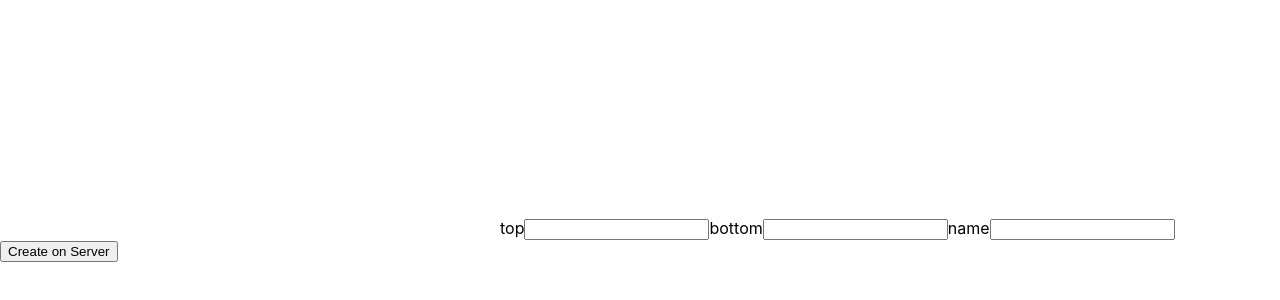
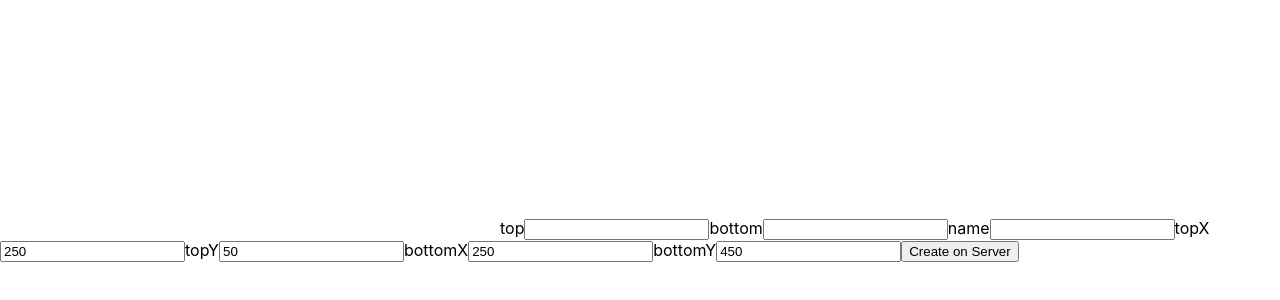
Before and after one commit to fkropfhamer/omm-client, a React (Create React App) app: page /edit-meme/1 in a window 1280 px wide. Shown: the part 266-566 px from the top of the page. Built offline with nearby package versions, Linux system fonts and the light colour scheme; no server answers.

Commit message:
added coordinates

```diff
--- a/src/components/EditMeme.tsx
+++ b/src/components/EditMeme.tsx
@@ -8,6 +8,10 @@ interface State {
     name: string,
     bottomText: string,
     topText: string,
+    topX: number,
+    topY: number,
+    bottomX: number,
+    bottomY: number,
 }
 
 export default class EditMeme extends React.Component<RouteComponentProps<RouteParams>, State> {
@@ -23,13 +27,21 @@ export default class EditMeme extends React.Component<RouteComponentProps<RouteP
         this.state = {
             name: "",
             bottomText: "",
-            topText:"",
+            topText: "",
+            topX: 250,
+            topY: 50,
+            bottomX: 250,
+            bottomY: 450,
         }
 
         this.drawMeme = this.drawMeme.bind(this);
         this.onBottomTextChange = this.onBottomTextChange.bind(this);
         this.onTopTextChange = this.onTopTextChange.bind(this);
         this.onCreateOnServer = this.onCreateOnServer.bind(this);
+        this.onTopXChange = this.onTopXChange.bind(this);
+        this.onTopYChange = this.onTopYChange.bind(this);
+        this.onBottomYChange = this.onBottomYChange.bind(this);
+        this.onBottomXChange = this.onBottomXChange.bind(this);
     }
 
     async componentDidMount() {
@@ -65,8 +77,8 @@ export default class EditMeme extends React.Component<RouteComponentProps<RouteP
         ctx.clearRect(0, 0, canvas.width, canvas.height);
 
         ctx.drawImage(this.img, 0, 0, canvas.width, canvas.height)
-        ctx.fillText(this.state.bottomText, 150, 50);
-        ctx.fillText(this.state.topText, 150, 450);
+        ctx.fillText(this.state.bottomText, this.state.bottomX, this.state.bottomY);
+        ctx.fillText(this.state.topText, this.state.topX, this.state.topY);
     }
 
     private onBottomTextChange(event: React.ChangeEvent<HTMLInputElement>) {
@@ -79,6 +91,30 @@ export default class EditMeme extends React.Component<RouteComponentProps<RouteP
         event.preventDefault();
 
         this.setState({topText: event.target.value}, () => this.drawMeme())
+    }
+
+    private onBottomXChange(event: React.ChangeEvent<HTMLInputElement>) {
+        event.preventDefault();
+
+        this.setState({bottomX: parseInt(event.target.value)}, () => this.drawMeme());
+    }
+
+    private onBottomYChange(event: React.ChangeEvent<HTMLInputElement>) {
+        event.preventDefault();
+
+        this.setState({bottomY: parseInt(event.target.value)}, () => this.drawMeme());
+    }
+
+    private onTopXChange(event: React.ChangeEvent<HTMLInputElement>) {
+        event.preventDefault();
+
+        this.setState({topX: parseInt(event.target.value)}, () => this.drawMeme())
+    }
+
+    private onTopYChange(event: React.ChangeEvent<HTMLInputElement>) {
+        event.preventDefault();
+
+        this.setState({topY: parseInt(event.target.value)}, () => this.drawMeme())
     }
 
     private async onCreateOnServer(event: React.MouseEvent<HTMLButtonElement, MouseEvent>) {
@@ -108,11 +144,19 @@ export default class EditMeme extends React.Component<RouteComponentProps<RouteP
             <div>
                 <canvas width={500} height={500} ref={this.canvas}></canvas>
                 top
+                <input type="text" onChange={this.onTopTextChange}></input>
+                bottom
                 <input type="text" onChange={this.onBottomTextChange}></input>
-                bottom
-                <input type="text" onChange={this.onTopTextChange}></input>
                 name
                 <input type="text" onChange={(event: React.ChangeEvent<HTMLInputElement>) => this.setState({name: event.target.value})}></input>
+                topX
+                <input type="number" value={this.state.topX} onChange={this.onTopXChange}></input>
+                topY
+                <input type="number" value={this.state.topY} onChange={this.onTopYChange}></input>
+                bottomX
+                <input type="number" value={this.state.bottomX} onChange={this.onBottomXChange}></input>
+                bottomY
+                <input type="number" value={this.state.bottomY} onChange={this.onBottomYChange}></input>
                 <button onClick={this.onCreateOnServer}>Create on Server</button>
             </div>
         )
```
